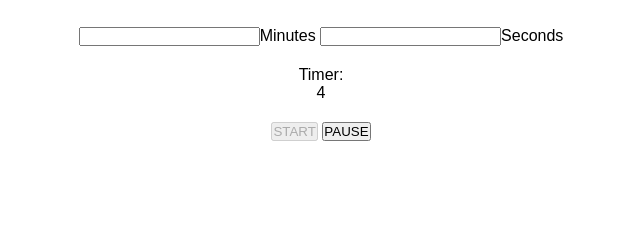
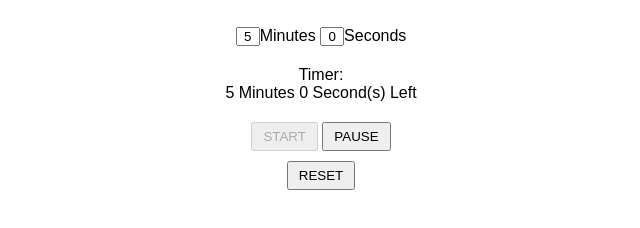
Before and after one commit to GUITARPLRC/pomodoro-proj, a plain HTML site: page index.html in a window 1280 px wide. Both pictures are taken after a click on the button "START". Shown: the part 40-268 px from the top of the page, without its empty margins (319-959 px from the left). Drawn offline with Linux system fonts and the light colour scheme.

Commit message:
add
added reset button and user time input
need break input and timer

```diff
--- a/index.html
+++ b/index.html
@@ -24,6 +24,8 @@
 
 		<input type="button" id="start" value="START"></input>
 		<input type="button" id="pause" value="PAUSE"></input>
+		<br />
+		<input type="button" id="reset" value="RESET"></input>
 
 		<script src="script.js"></script>
 	</body>
--- a/script.js
+++ b/script.js
@@ -1,17 +1,26 @@
 var start = document.getElementById("start"); // start button
 var pause = document.getElementById("pause"); // pause button
+var reset = document.getElementById("reset"); // reset button
 var timer = document.getElementById("timer"); // html timer display
-var hours = document.getElementById("hours");
-var minutes = document.getElementById("minutes");
-var seconds = document.getElementById("seconds");
+var minutes = document.getElementById("minutes"); // minutes user input
+var seconds = document.getElementById("seconds"); // seconds user input
 var time = 5; // set time for timer
-var interval; // interval var for timer
+var interval; // interval for timer
+var minTime;
+var secTime;
 
 pause.disabled = true;
 start.addEventListener("click", startTimer, false);
 pause.addEventListener("click", pauseTimer, false);
+reset.addEventListener("click", resetTimer, false);
 
-timer.textContent = time;
+minutes.value = 5;
+seconds.value = 0;
+
+minTime = minutes.value;
+secTime = seconds.value;
+
+timer.textContent = minTime + " Minutes " + secTime + " Second(s) Left";
 
 function startTimer() {
 
@@ -21,15 +30,21 @@ function startTimer() {
 	interval = setInterval(function() {
 
 
-		if (time <= 0) {
+		if (minutes <= 0 && seconds <= 0) {
 
-			timer.textContent = time;
+			timer.textContent = minTime + " Minutes " + secTime + " Second(s) Left";
 			clearInterval(interval);
 
 		}	else {
 
-		timer.textContent = time;
-		time -= 1;
+			if (secTime === 0 && minTime > 0) {
+
+				minTime -= 1;
+				secTime = 59;
+
+			}
+
+			timer.textContent = minTime + " Minutes " + secTime + " Second(s) Left";
 
 		}
 
@@ -45,3 +60,18 @@ function pauseTimer() {
 	clearInterval(interval);
 
 }
+
+function resetTimer() {
+
+	start.disabled = false;
+	pause.disabled = true;
+
+	minutes.value = 5;
+	seconds.value = 0;
+
+	minTime = minutes.value;
+	secTime = seconds.value;
+
+	timer.textContent = minTime + " Minutes " + secTime + " Second(s) Left";
+
+}
--- a/style.css
+++ b/style.css
@@ -9,6 +9,27 @@ h1 {
 	margin-bottom:30px;
 }
 
+#minutes {
+	width:20px;
+}
+
+#seconds {
+	width:20px;
+}
+
 #output {
 	margin:20px 0;
 }
+
+#start {
+	padding:5px 10px;
+}
+
+#pause {
+	padding:5px 10px;
+}
+
+#reset {
+	margin-top:10px;
+	padding:5px 10px;
+}
```
